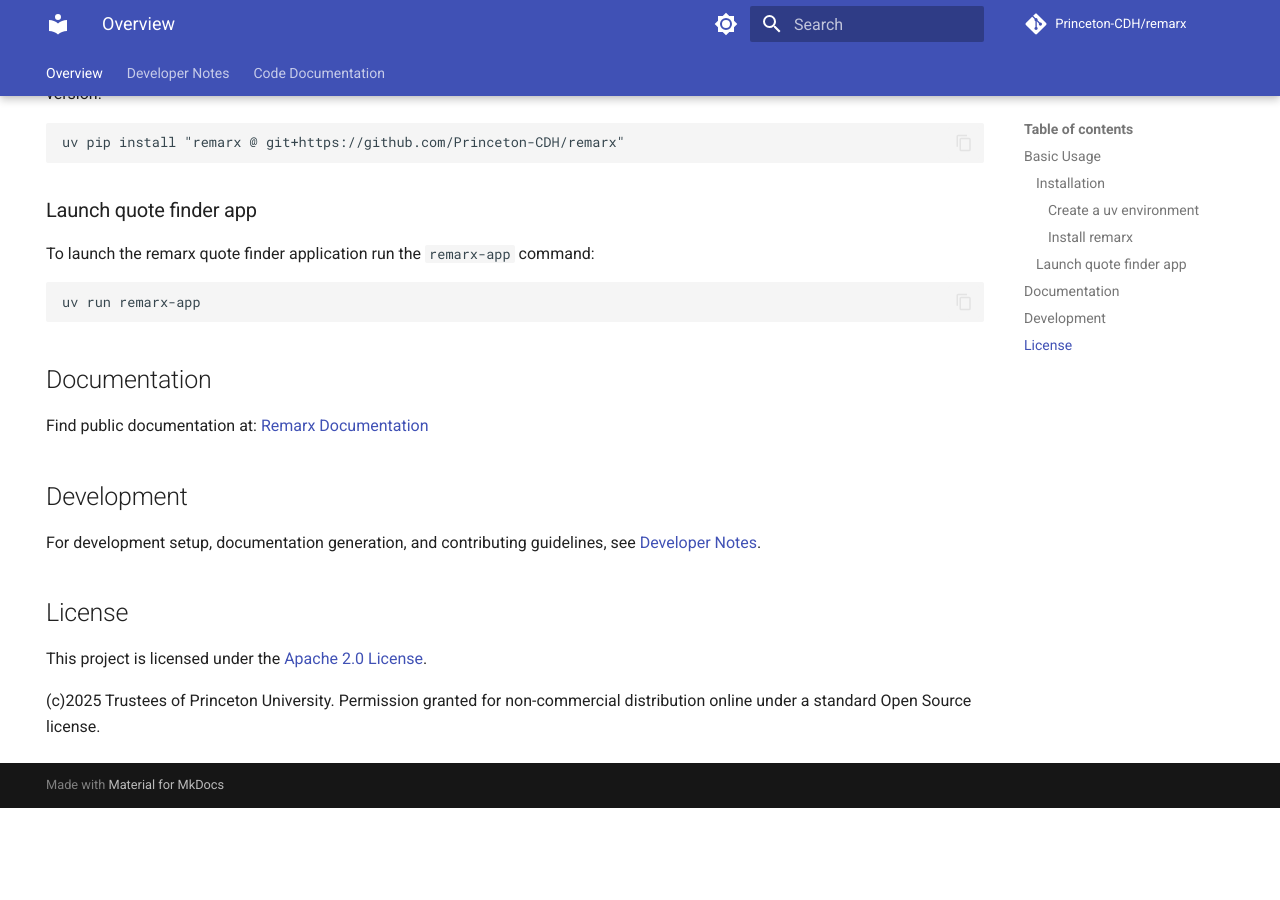
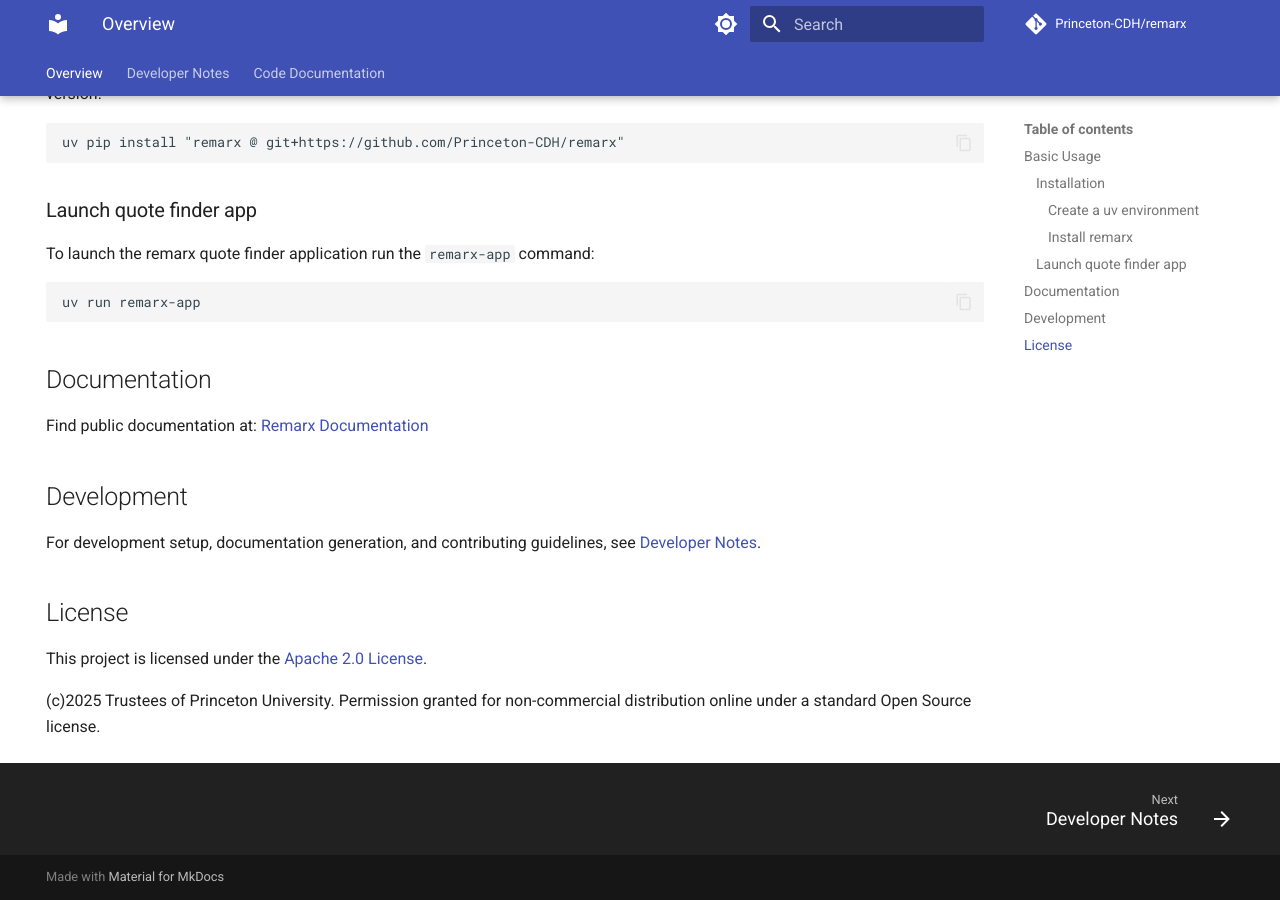
Before and after one commit to Princeton-CDH/remarx, an MkDocs documentation site: the page built from docs/index.md, in a window 1280 px wide and 900 px high, scrolled down 634 px. Built offline with MkDocs 1.6.1 and Material for MkDocs 9.7.7, drawn with Linux system fonts in a browser that asks for light colours; comment, search, counter and statistics services are not loaded; before the commit the page ends 1442 px from its top, so only the background shows below that.

Commit message:
add global configs for mkdocs

```diff
--- a/mkdocs.yml
+++ b/mkdocs.yml
@@ -20,14 +20,19 @@
         icon: material/brightness-4
         name: Switch to light mode
   features:
+    - announce.dismiss
+    - content.code.copy
+    - content.tooltips
+    - navigation.footer
+    - navigation.instant.preview
+    - navigation.path
+    - navigation.sections
     - navigation.tabs
     - navigation.tabs.sticky
-    - navigation.sections
-    - navigation.expand
     - navigation.top
     - search.highlight
-    - search.share
-    - content.code.copy
+    - search.suggest
+    - toc.follow
 nav:
   - Overview: index.md
   - Developer Notes: devnotes.md
@@ -37,17 +42,36 @@
   - mkdocstrings:
       handlers:
         python:
+          paths: [src]
           options:
+            backlinks: tree
+            docstring_section_style: table
             docstring_style: sphinx
+            filters: public
+            heading_level: 1
+            inherited_members: true
+            line_length: 88
+            merge_init_into_class: true
+            parameter_headings: true
+            relative_crossrefs: true
+            scoped_crossrefs: true
+            separate_signature: true
+            show_bases: false
+            show_inheritance_diagram: true
             show_root_heading: true
+            show_root_full_path: false
+            show_root_toc_entry: true
+            show_signature_annotations: true
             show_source: false
-            show_bases: true
-            show_inheritance_diagram: true
+            show_symbol_type_heading: true
+            show_symbol_type_toc: true
+            signature_crossrefs: true
+            summary: true
+            unwrap_annotated: true
             members_order: source
-            separate_signature: true
-            show_signature_annotations: true
-            signature_crossrefs: true
-          paths: [src]
+            group_by_category: false
+            show_category_heading: false
+            show_submodules: true
 markdown_extensions:
   - admonition
   - pymdownx.details
@@ -61,3 +85,4 @@
       alternate_style: true
   - toc:
       permalink: true
+      toc_depth: 4
```
